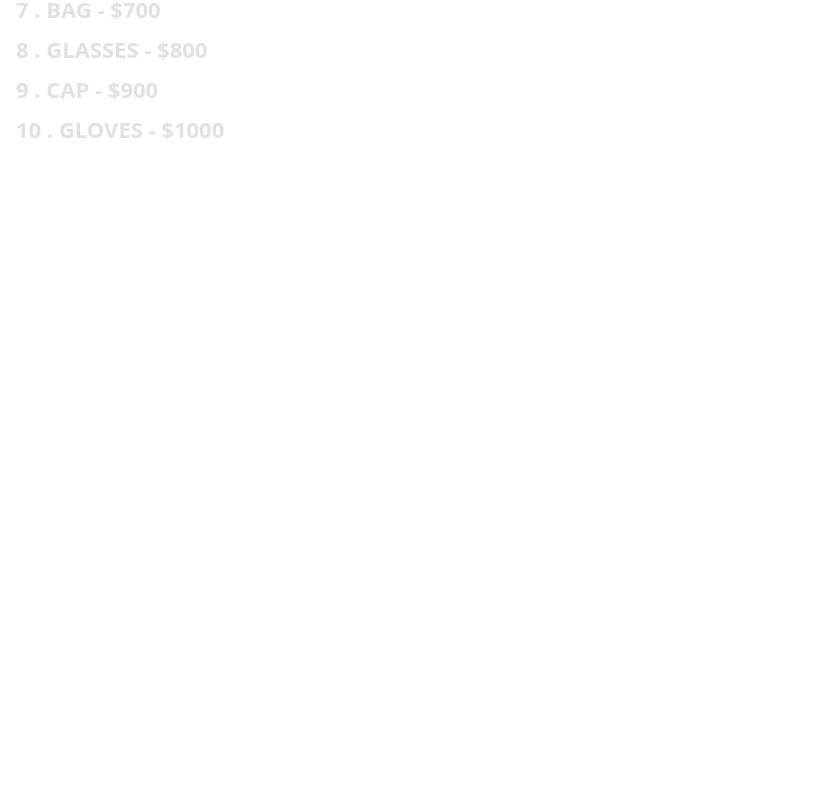
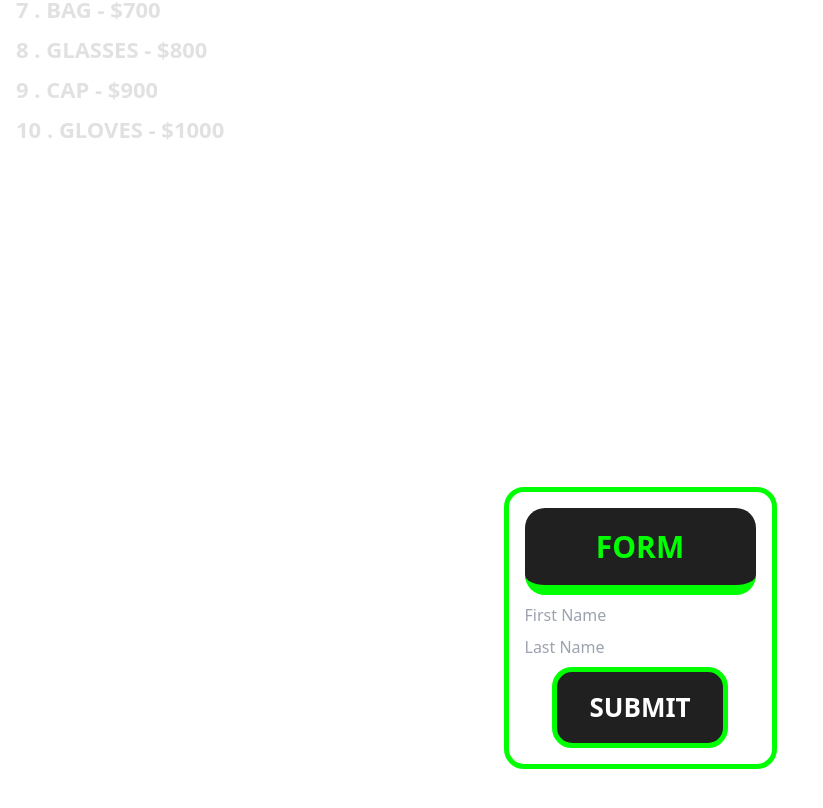
Before and after one commit to PouryaSoleimani/REACT-LIBRARIES, a React (Vite) app: page /json-server in a window 1280 px wide. Shown: the part 346-1154 px from the top of the page, without its empty margins (0-823 px from the left). Built offline with nearby package versions, Linux system fonts and the light colour scheme; data requests are answered from the project's data file.

Commit message:
JSON SERVER

```diff
--- a/src/JSON-SERVER/JsonServer.tsx
+++ b/src/JSON-SERVER/JsonServer.tsx
@@ -9,8 +9,12 @@ const Wrapper = styled.div`display : flex ; align-items : center ; justify-conte
 const PageTitle = styled.h1`text-align : center ; font-size : 30px ; color : lime ; border-bottom : 10px solid lime ; background-color : #202020 ; padding : 1rem; width : 100%; font-weight : bold;`
 const DatasWrapper = styled(Wrapper)`width : 100% ; padding : .5rem 1rem; display : flex ; flex-direction : column ; align-items : start ; justify-content : start; border-bottom : 10px solid white;`
 const Product = styled.p`font-size:22px ; color : #e1e1e1; line-height:40px; font-weight : 800;`
-const FormWrapper = styled.div`display:flex ; align-items: center;justify-content : center ; padding : 20rem ; border-bottom : 10px solid white;`
-const Form = styled.form`display : flex ; flex-direction : column ; align-items:center ; justify-content : start; padding : 1rem; border : 5px solid lime ; border-radius : 20px;`
+const FormWrapper = styled.div`display:flex ; align-items: center;justify-content : start ; padding : 20rem ; border-bottom : 10px solid white;`
+const Form = styled.form`display : flex ; flex-direction : column ; align-items:center ; justify-content : start; padding : 1rem; border : 5px solid lime ; border-radius : 20px; gap: .5rem;`
+const FormTitle = styled(PageTitle)`border-radius : 20px;`
+const Button = styled.button`padding : 1rem 2rem; border-radius : 20px ; border: 5px solid lime ; background-color : #202020; color : white ; font-size : 26px; font-weight : 900;`
+
+
 
 // COMPONENT ===============================================================================================================================================
 const JsonServer = () => {
@@ -29,7 +33,12 @@ const JsonServer = () => {
       </DatasWrapper>
 
       <FormWrapper>
-
+        <Form>
+          <FormTitle>FORM</FormTitle>
+          <input className='p-4 text-xl text-black rounded-xl' type="text" placeholder='First Name' />
+          <input className='p-4 text-xl text-black rounded-xl' type="text" placeholder='Last Name' />
+          <Button>SUBMIT</Button>
+        </Form>
       </FormWrapper>
     </Wrapper>
   )
```
